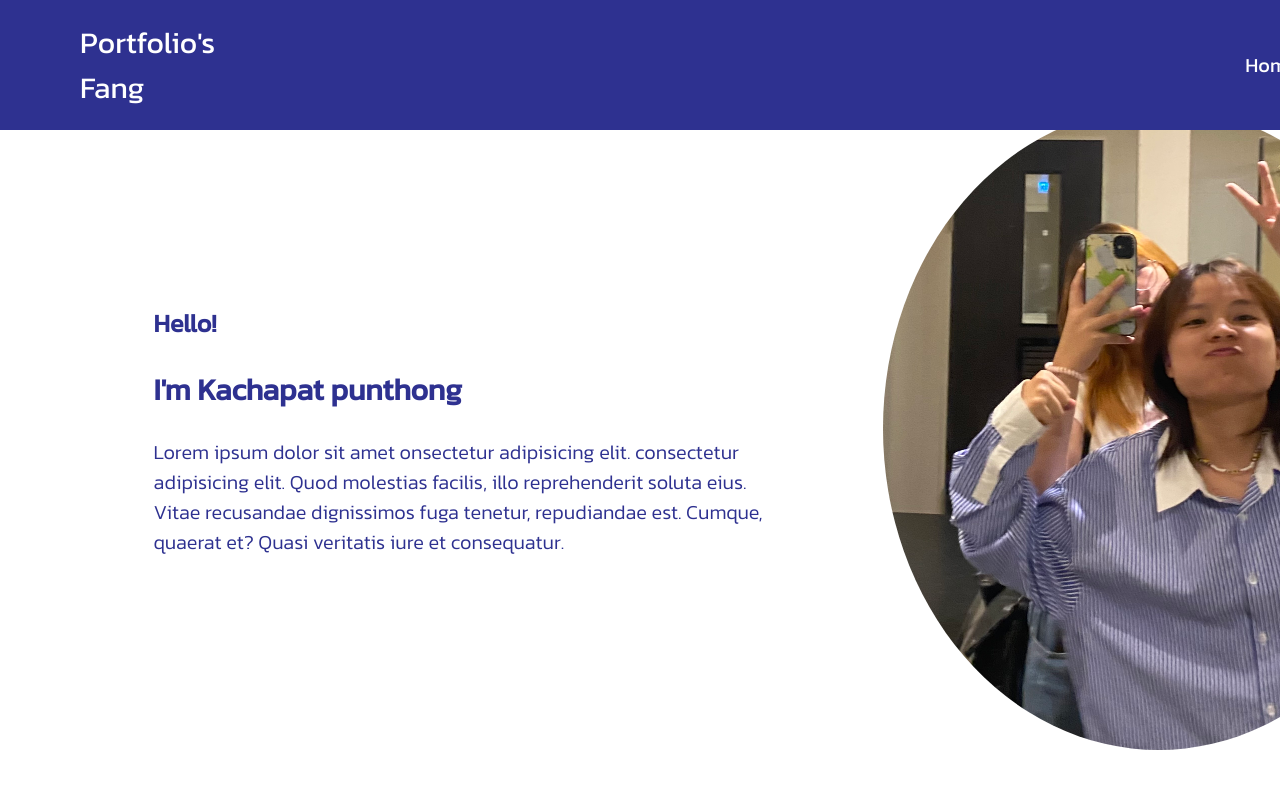
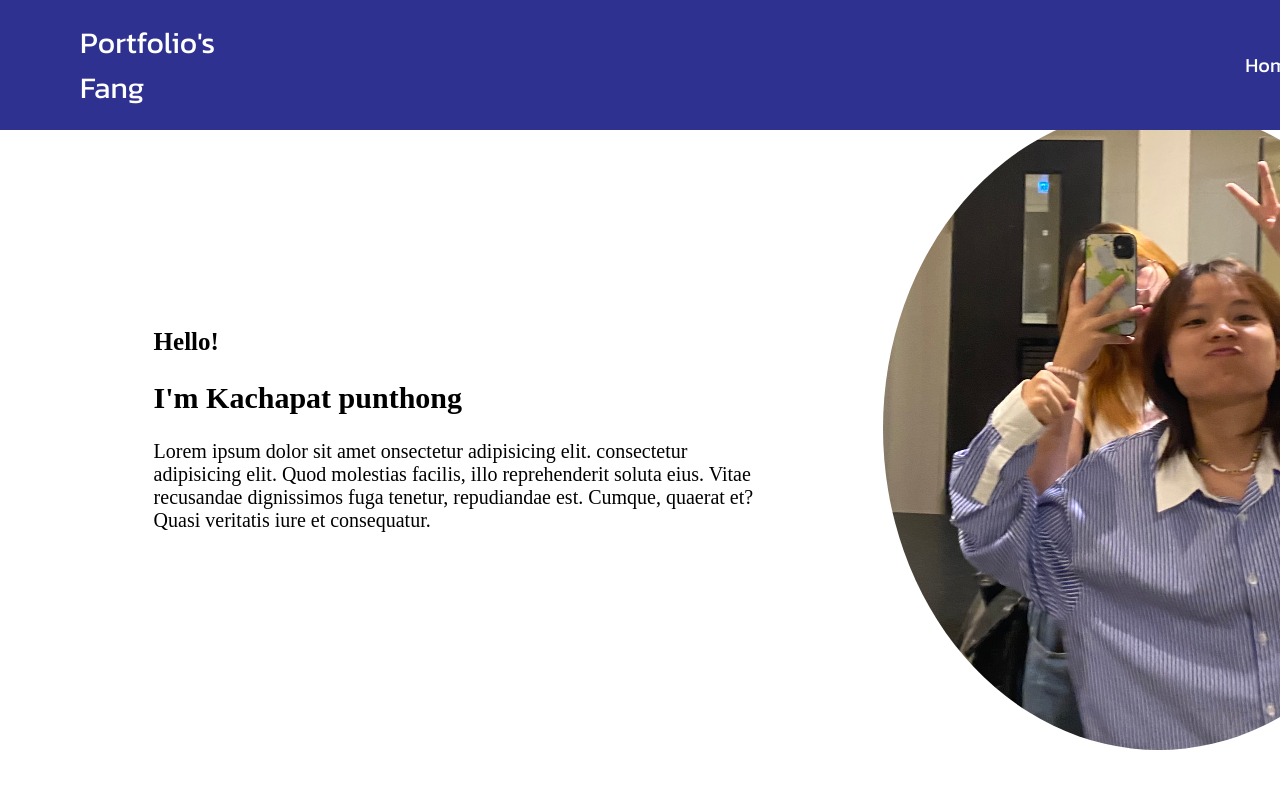
Before and after one commit to cpe207/lab02-yogurtisnumone, a plain HTML site: page index.html in a window 1280 px wide. Shown: the top 788 px of the page. Drawn offline with Linux system fonts and the light colour scheme.

Commit message:
push the website T-T

```diff
--- a/css/style1.css
+++ b/css/style1.css
@@ -62,11 +62,7 @@ header {
 
 .sayhi-content{
     max-width: 800px;
-    font-family: "Kanit", sans-serif;
-    font-weight: 200;
-    font-style: normal;
-    text-decoration: none;
-    color: #2E3190;
+    color: #000000;
     font-size: 20px;
 }
 
```
